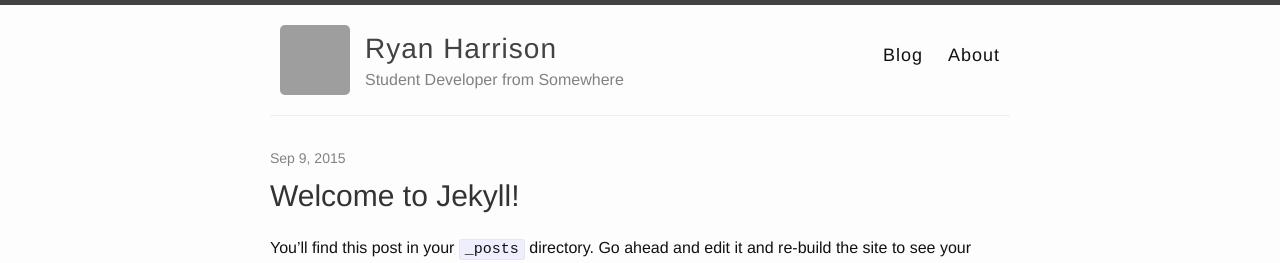
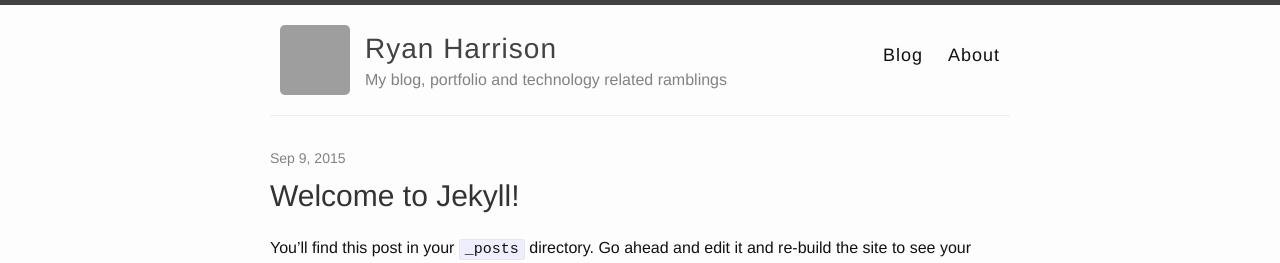
Before and after one commit to raharrison/ryanharrison.co.uk, a Jekyll site: the page built from index.html, in a window 1280 px wide, cut to the strip 0-263 px from the top of the page. Built offline with Jekyll 4.4.1, drawn with Linux system fonts in a browser that asks for light colours; the list of posts is cut into pages by our own code; grey boxes are pictures that could not be loaded.

Commit message:
Updated site description

```diff
--- a/_config.yml
+++ b/_config.yml
@@ -6,7 +6,7 @@
 name: Ryan Harrison
 
 # Short bio or description (displayed in the header)
-description: Student Developer from Somewhere
+description: "My blog, portfolio and technology related ramblings"
 
 # URL of your avatar or profile pic (you could use your GitHub profile pic)
 avatar: https://avatars2.githubusercontent.com/u/2327200?v=3&s=460
```
